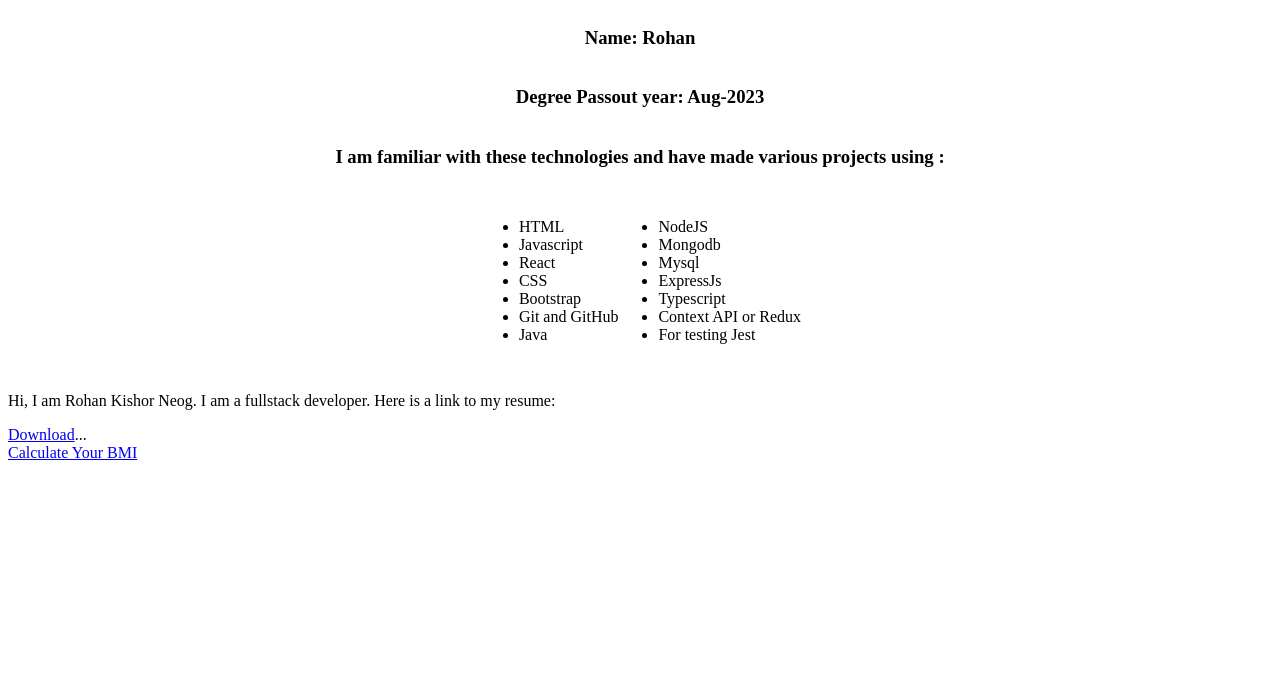
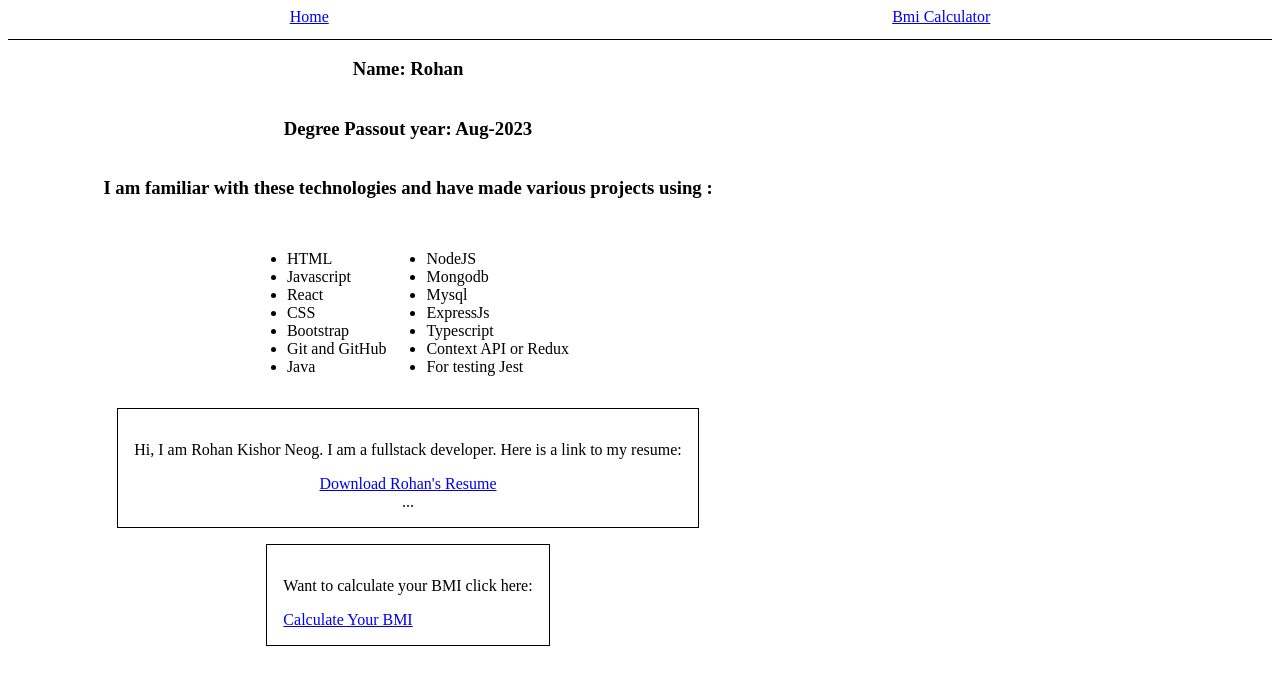
Before and after one commit to rohankishorneog/uqe4n7auq8sg3lcn, a React (Create React App) app: page / in a window 1280 px wide. Shown: the top 684 px of the page. Built offline with nearby package versions, Linux system fonts and the light colour scheme.

Commit message:
created NavBar

```diff
--- /dev/null
+++ b/src/Components/NavBar/NavBar.css
@@ -0,0 +1,11 @@
+
+.navBar{
+    display: flex;
+    justify-content: space-around;
+    border-bottom: solid 1px black;
+    padding-bottom: 1%;
+}
+
+.nabBar Link{
+    text-decoration: none;
+}
--- /dev/null
+++ b/src/Components/NavBar/NavBar.jsx
@@ -0,0 +1,14 @@
+import React from 'react'
+import { Link } from 'react-router-dom'
+import "./NavBar.css"
+
+const NavBar = () => {
+  return (
+    <div className='navBar'>
+        <Link to="/">Home</Link>
+        <Link to="/bmiCalculator">Bmi Calculator</Link>
+    </div>
+  )
+}
+
+export default NavBar
--- /dev/null
+++ b/src/Components/Resume/Resume.css
@@ -0,0 +1,11 @@
+.resume-section{
+    border: solid 1px black;
+    padding: 2%;
+
+    display: flex;
+    flex-direction: column;
+    justify-content: center;
+    align-items: center;
+
+
+}
--- a/src/Components/Resume/Resume.jsx
+++ b/src/Components/Resume/Resume.jsx
@@ -1,4 +1,5 @@
 import React from 'react'
+import "./Resume.css"
 
 const Resume = () => {
   const pdfFileName = 'RohanKishorNeog_.Resume.pdf';
@@ -10,9 +11,9 @@ const Resume = () => {
 
             {/* section for Download link to resume */}
 
-            <section>
+            <section className='resume-section'>
                 <p>Hi, I am Rohan Kishor Neog. I am a fullstack developer. Here is a link to my resume:</p>
-                <a href={pdfFilePath} download>Download</a>
+                <a href={pdfFilePath} download>Download Rohan's Resume</a>
 
 ...
             </section>
--- a/src/Pages/BmiCalculationPage/BmiCalculationPage.jsx
+++ b/src/Pages/BmiCalculationPage/BmiCalculationPage.jsx
@@ -1,5 +1,6 @@
 import React, { useState } from 'react'
 import "./BmiCalculationPage.css"
+import NavBar from '../../Components/NavBar/NavBar';
 
 const BmiCalculationPage = () => {
   const [weight, setWeight] = useState('');
@@ -30,7 +31,11 @@ const BmiCalculationPage = () => {
 
 
   return (
+    <div>
+
+        <NavBar/>
     <div className='bmiCalculation-main-div'>
+
       <h3>BMI calculator:</h3>
 
 
@@ -60,7 +65,7 @@ const BmiCalculationPage = () => {
         )}
       </div>
 
-
+    </div>
     </div>
   )
 }
--- a/src/Pages/LandingPage/LandingPage.css
+++ b/src/Pages/LandingPage/LandingPage.css
@@ -9,3 +9,20 @@
     justify-content: center;
     align-items: center;
 }
+
+
+.all-sections{
+    display: flex;
+    flex-direction: column;
+    justify-content: center;
+    align-items: center;
+    width: 100vh;
+
+}
+
+.bmi-section{
+    border: solid 1px black;
+    padding: 2%;
+    width: fit-content;
+    margin-top: 2%;
+}
--- a/src/Pages/LandingPage/LandingPage.jsx
+++ b/src/Pages/LandingPage/LandingPage.jsx
@@ -3,12 +3,14 @@ import "./LandingPage.css"
 import Resume from '../../Components/Resume/Resume'
 
 import { Link } from 'react-router-dom'
+import NavBar from '../../Components/NavBar/NavBar'
 
 const LandingPage = () => {
     return (
         <div className='Landing-page-main'>
+            <NavBar/>
 
-
+            <div className='all-sections'>
             {/* section for candidate details */}
 
             <section className='candidate-details'>
@@ -45,11 +47,14 @@ const LandingPage = () => {
 
 
             {/* Bmi Caluclator link */}
-            <div>
+            <div className='bmi-section'>
+                <p>
+                    Want to calculate your BMI click here:
+                </p>
                 <Link to="/bmiCalculator">Calculate Your BMI</Link>
             </div>
 
-
+        </div>
         </div>
     )
 }
```
